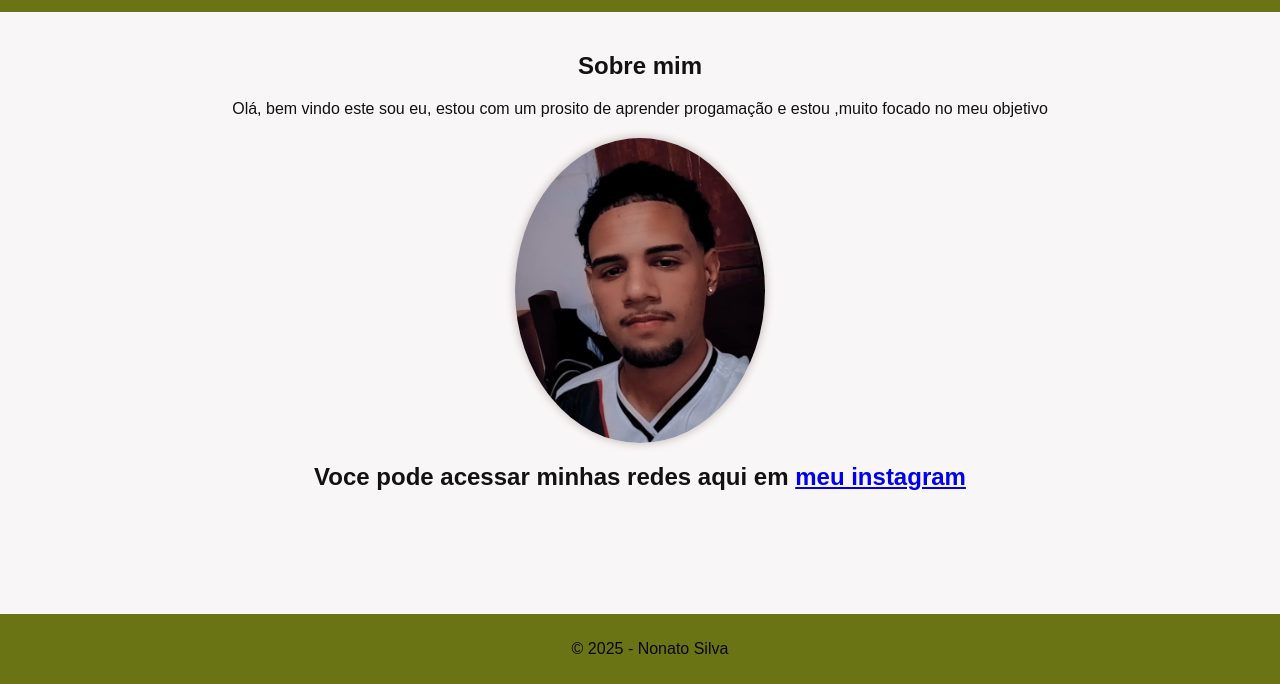
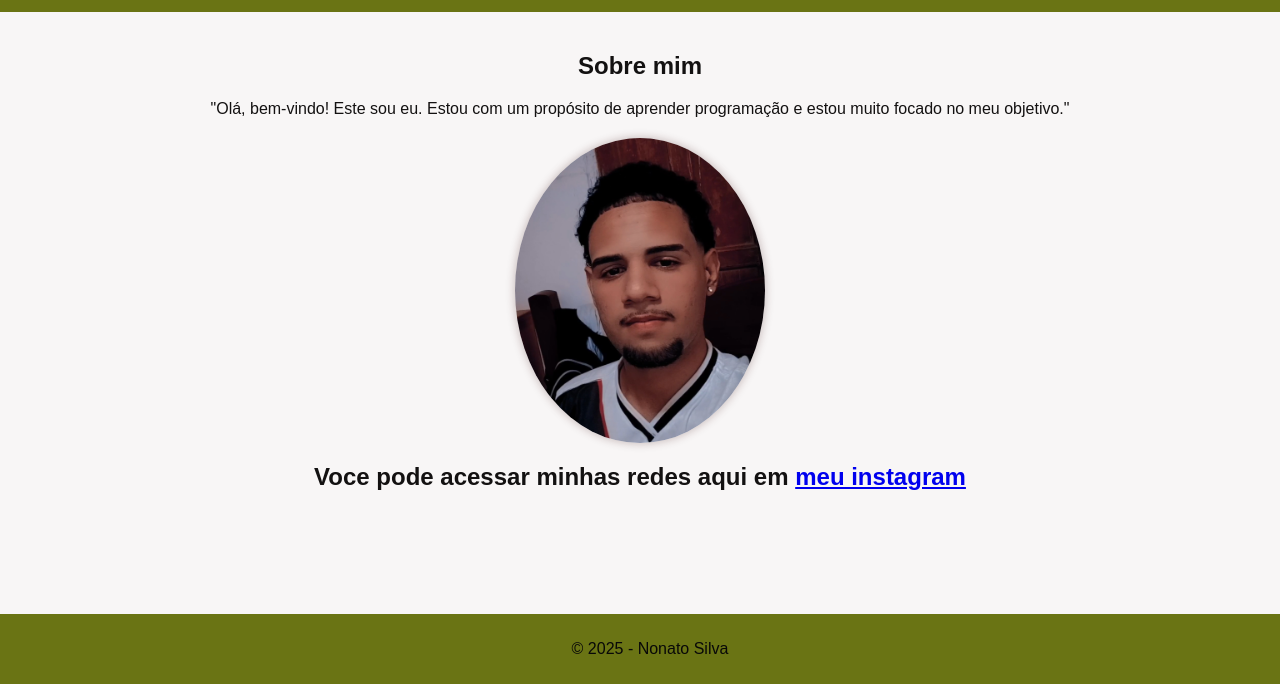
Before and after one commit to Nonato-sys/Meus-projetos-de-iniciante, a plain HTML site: page index.html in a window 1280 px wide. Shown: the part 116-800 px from the top of the page. Drawn offline with Linux system fonts and the light colour scheme.

Commit message:
Add files via upload

```diff
--- a/index.html
+++ b/index.html
@@ -17,7 +17,7 @@
 
   <main>
     <h2>Sobre mim</h2>
-    <p>Olá, bem vindo este sou eu, estou com um prosito de aprender progamação e estou ,muito focado no meu objetivo</p>
+    <p>"Olá, bem-vindo! Este sou eu. Estou com um propósito de aprender programação e estou muito focado no meu objetivo."</p>
     <img src="imagens/minhafoto600.png" alt="Minha imagem" class="foto">
     <h2>Voce pode acessar minhas redes aqui em <a href="https://www.instagram.com/nz.mdm7/" target="_blank" rel="external">meu instagram</a></h2>
   </main>
```
